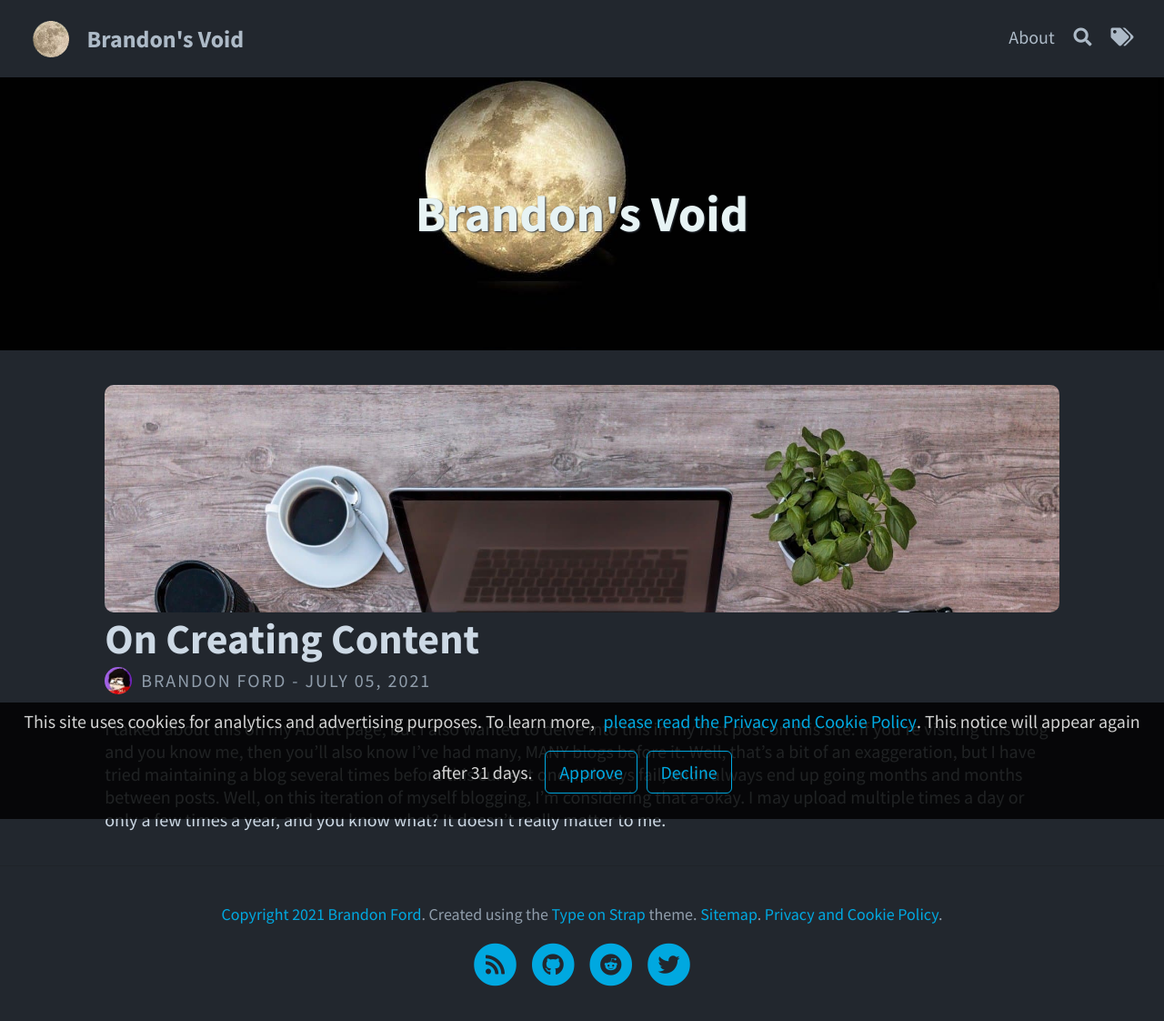
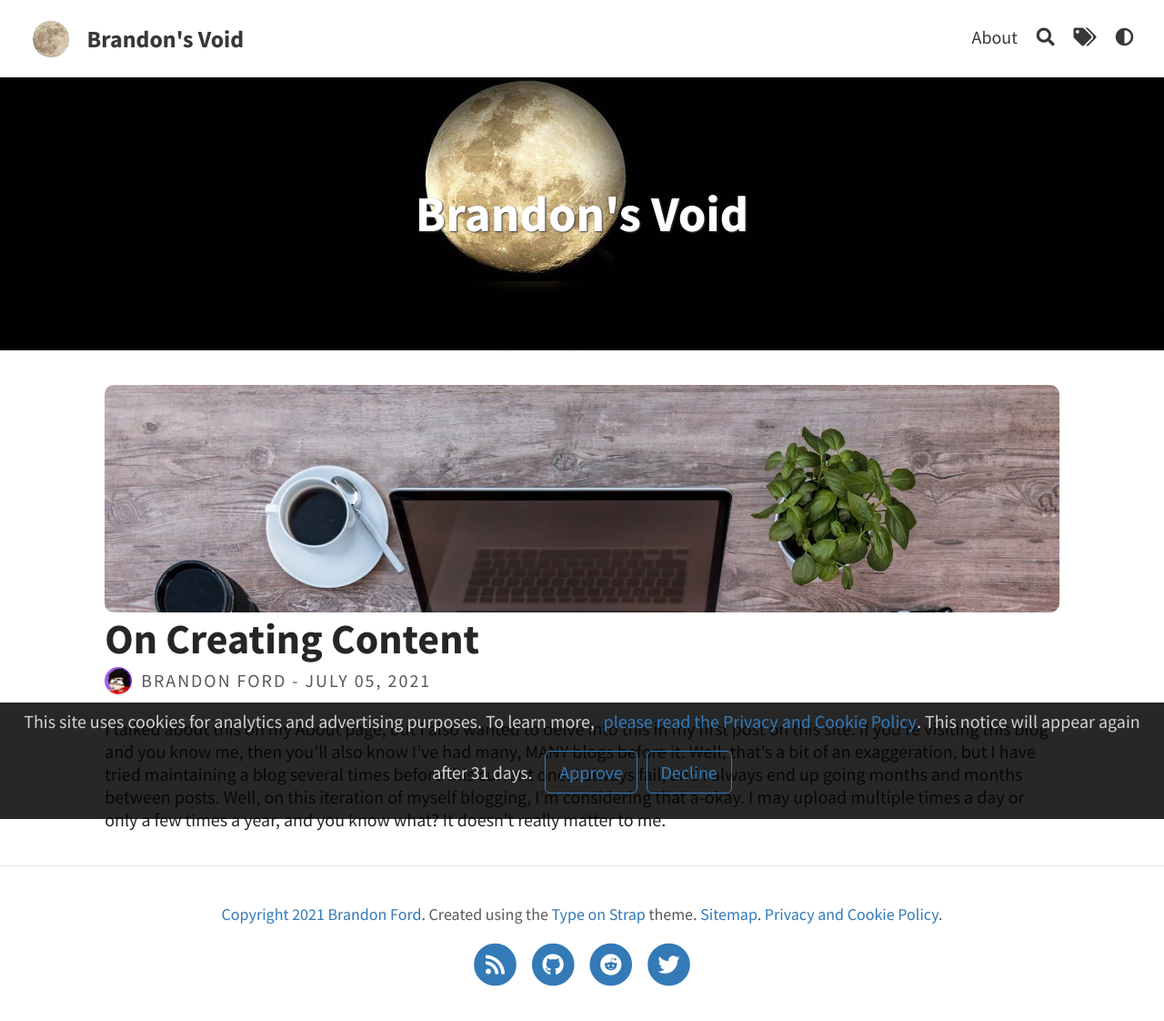
Before and after one commit to brandonrford/brandonrford.github.io, a Jekyll site: the page built from index.html, in a window 1280 px wide. Shown: the whole page at 91% size. Built offline with Jekyll 4.4.1, drawn with Linux system fonts in a browser that asks for light colours; the list of posts is cut into pages by our own code; some of the changed lines change nothing that is shown.

Commit message:
fixing javascript error
because of where I placed the cookie notice, it broke the javascript on the other pages

```diff
--- a/_config.yml
+++ b/_config.yml
@@ -39,7 +39,7 @@
 mermaid:                                            # Enable mermaid-js for sequence and diagrams
 google_analytics: G-WZ4J8H6Q3N                                      # Tracking ID, e.g. "UA-000000-01"
 cookie_consent: true                                   # To respect the usage of cookies
-color_theme: dark                                       # auto, dark or light
+color_theme: auto                                       # auto, dark or light
 
 # PAGINATION
 paginate: 20
--- a/_layouts/default.html
+++ b/_layouts/default.html
@@ -7,6 +7,9 @@
 <html lang="en">
   {% include default/head.html %}
   <body>
+    <span id="cookie-notice"><span>This site uses cookies for analytics and advertising purposes. To learn more,<a href="/privacy/">please read the Privacy and Cookie Policy</a>. This notice will appear again after 31 days.
+    </span><a id="cookie-notice-accept" class="button">Approve</a><a id="cookie-notice-decline" class="button">Decline</a>
+    </span>
     {% include default/navbar.html %}
     <div class="content">
       {{ content }}
--- a/_layouts/home.html
+++ b/_layouts/home.html
@@ -11,8 +11,4 @@
 
     {% include blog/blog.html %}
 
-    <span id="cookie-notice"><span>This site uses cookies for analytics and advertising purposes. To learn more,<a href="/privacy/">please read the Privacy and Cookie Policy</a>. This notice will appear again after 31 days.
-    </span><a id="cookie-notice-accept" class="button">Approve</a><a id="cookie-notice-decline" class="button">Decline</a>
-    </span>
-
 </div>
```
